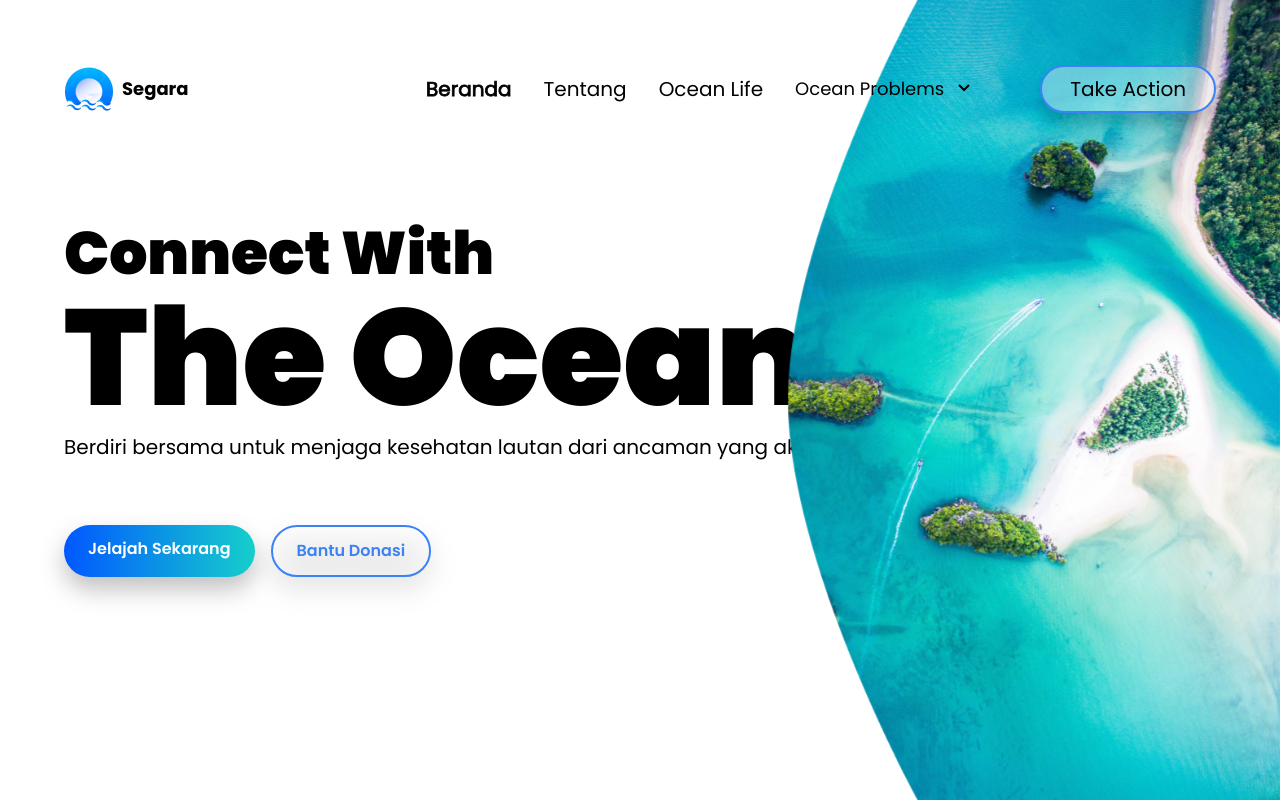
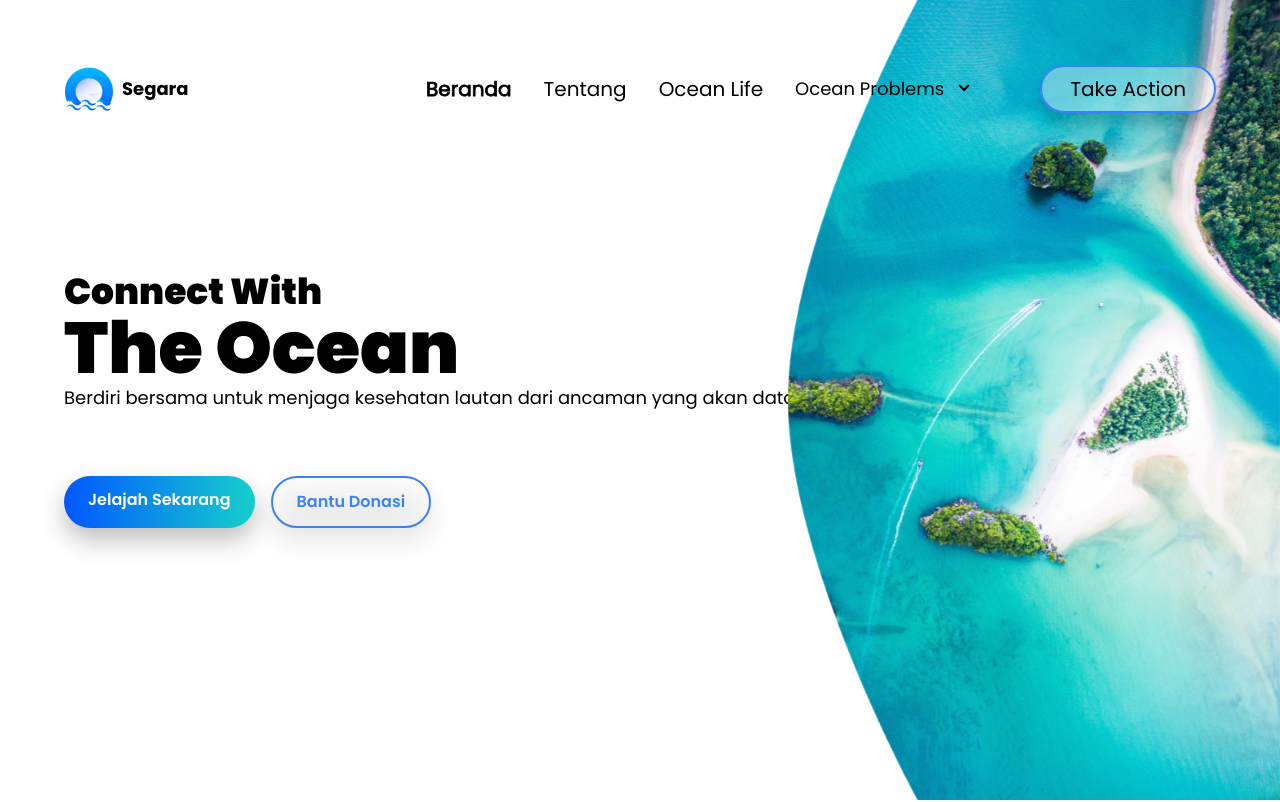
Before and after one commit to abizaqli07/invention-udayana, a React (Create React App) app: page / in a window 1280 px wide. Shown: the top 802 px of the page. Built offline with nearby package versions, Linux system fonts and the light colour scheme.

Commit message:
fixing again

```diff
--- a/src/components/subComponents/Header.jsx
+++ b/src/components/subComponents/Header.jsx
@@ -23,9 +23,9 @@ function Header() {
       {/* ========== CONTAINER FOR LARGE DEVICE ========== */}
       <div className='hidden w-full h-full bg-white lg:flex'>
         <div className='flex flex-col justify-center layout items-start text-left'>
-            <div className='text-6xl font-black' data-aos='fade-up' data-aos-duration='500'>Connect With</div>
-            <div className='text-[8.5rem] font-black leading-[1.1]' data-aos='fade-up' data-aos-duration='500' data-aos-delay='100'>The Ocean</div>
-            <div className='text-xl ' data-aos='fade-up' data-aos-duration='500' data-aos-delay='200'>Berdiri bersama untuk menjaga kesehatan lautan dari ancaman yang akan datang.</div>
+            <div className='text-h1 font-black' data-aos='fade-up' data-aos-duration='500'>Connect With</div>
+            <div className='text-biggest font-black leading-[1.1]' data-aos='fade-up' data-aos-duration='500' data-aos-delay='100'>The Ocean</div>
+            <div className='text-normal ' data-aos='fade-up' data-aos-duration='500' data-aos-delay='200'>Berdiri bersama untuk menjaga kesehatan lautan dari ancaman yang akan datang.</div>
           <div className='mt-16 flex gap-4 flex-row' data-aos='fade-up' data-aos-duration='1000' data-aos-delay='1000'>
             <div className='py-3 px-6 rounded-full gradient-primary drop-shadow-[0px_12px_12px_rgba(0,0,0,0.25)] hover:drop-shadow-[0px_10px_10px_rgba(0,0,0,0.25)]  shadow-slate-800 font-semibold text-white cursor-pointer'>Jelajah Sekarang</div>
             <div className='py-3 px-6 rounded-full border-[2px] border-blue-500 drop-shadow-[0px_12px_12px_rgba(0,0,0,0.25)] hover:drop-shadow-[0px_10px_10px_rgba(0,0,0,0.25)] shadow-slate-800 font-semibold text-blue-500 cursor-pointer bg-white/30'>Bantu Donasi</div>
```
